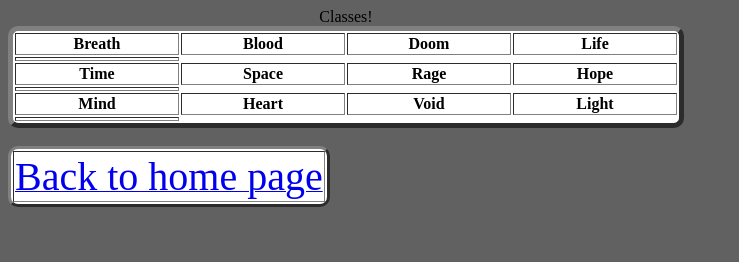
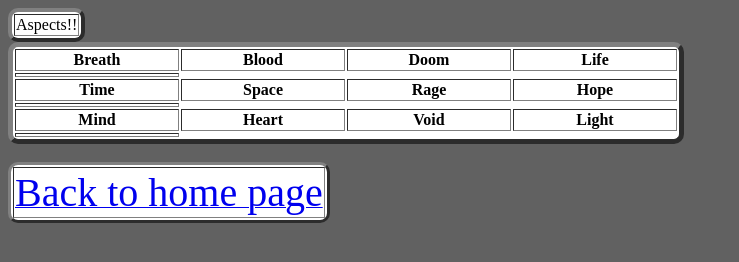
Before and after one commit to NattyThePanda/classpects, a plain HTML site: page aspects.html in a window 1280 px wide. Shown: the whole page, without its empty margins (0-739 px from the left). Drawn offline with Linux system fonts and the light colour scheme.

Commit message:
Update aspects.html

```diff
--- a/aspects.html
+++ b/aspects.html
@@ -6,8 +6,12 @@
 	<title>Aspects!!</title>
 </head>
 <body>
+<table border="4">
+<tr>
+<td><span>Aspects!!</span></td>
+</tr>
+</table>
 <table border=5>
-	<caption>Classes!</caption>
 	<tr>
 		<th width="160px">Breath</th>
 		<th width="160px">Blood</th>
```
